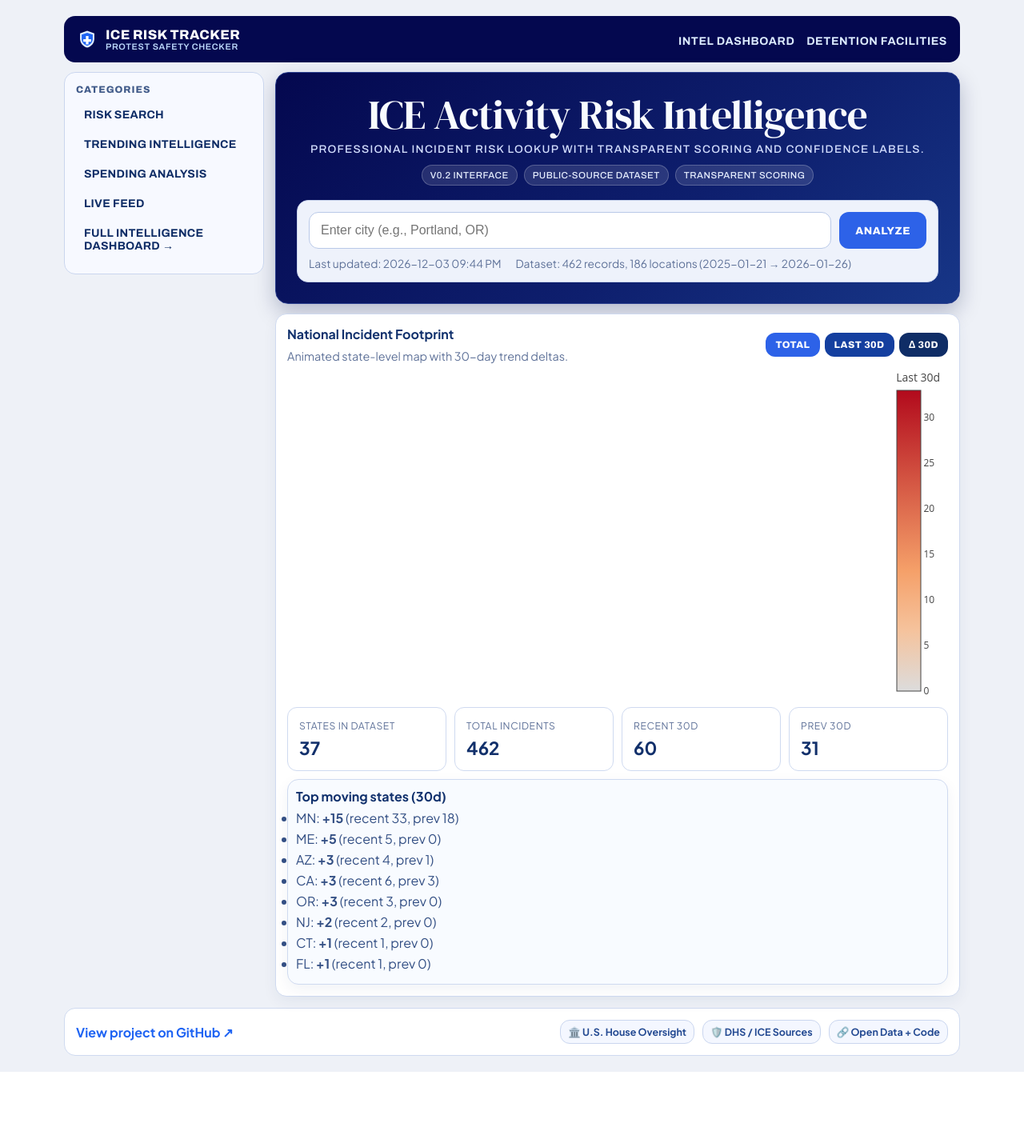
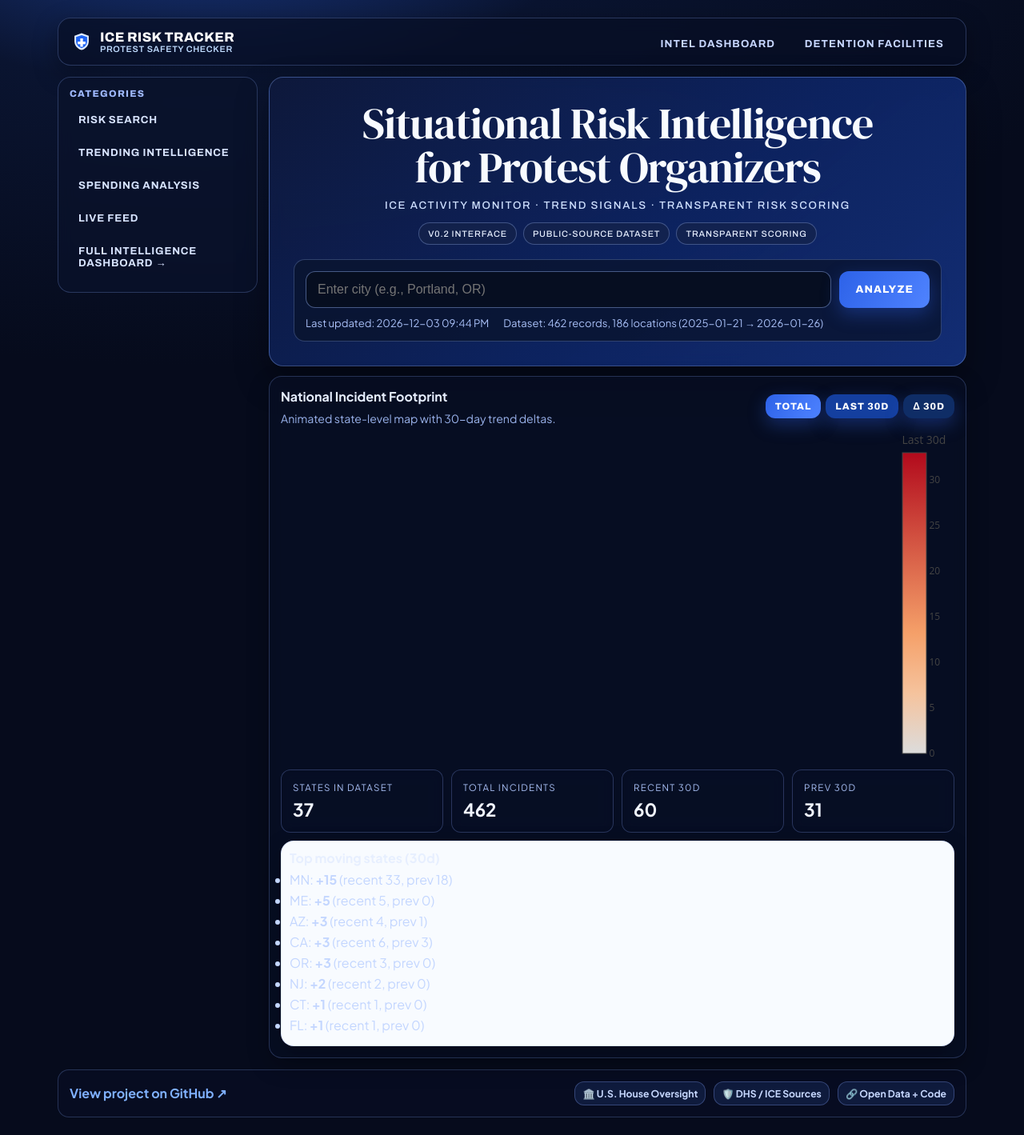
Before and after one commit to jacobarrio/protest-safety-checker, a Flask app: page / in a window 1280 px wide. Shown: the whole page at 80% size. Before the commit the page ends 1340 px from the top, so only its background shows below. Run offline with Flask 3, Linux system fonts and the light colour scheme; some libraries are stand-ins or nearby versions.

Commit message:
Apply premium dark UI polish and professional hero styling

```diff
--- a/templates/index.html
+++ b/templates/index.html
@@ -12,65 +12,65 @@
   <link href="https://fonts.googleapis.com/css2?family=DM+Serif+Display:ital@0;1&family=Archivo:wght@500;600;700;800&family=Plus+Jakarta+Sans:wght@400;500;600;700&display=swap" rel="stylesheet">
   <style>
     *{box-sizing:border-box;margin:0;padding:0}
-    body{font-family:"Plus Jakarta Sans",system-ui,sans-serif;background:#eef1f7;color:#10254d}
-    .wrap{max-width:1160px;margin:0 auto;padding:20px}
+    body{font-family:"Plus Jakarta Sans",system-ui,sans-serif;background:radial-gradient(1200px 600px at 20% -10%, #1d3f91 0%, #0a1430 42%, #060b1c 100%);color:#dbe7ff;min-height:100vh}
+    .wrap{max-width:1180px;margin:0 auto;padding:22px}
 
-    .topbar{display:flex;justify-content:space-between;align-items:center;background:#04084f;color:#fff;border-radius:14px;padding:14px 16px;margin-bottom:12px}
+    .topbar{display:flex;justify-content:space-between;align-items:center;background:rgba(8,15,37,.72);backdrop-filter:blur(10px);color:#fff;border-radius:16px;padding:14px 16px;margin-bottom:14px;border:1px solid rgba(140,170,255,.25);box-shadow:0 10px 30px rgba(0,0,0,.35)}
     .brand{display:flex;align-items:center;gap:10px;font-family:Archivo, sans-serif;font-size:1.04rem;font-weight:800;letter-spacing:.02em}
     .brand svg{width:26px;height:26px;display:block}
     .brand small{display:block;font-size:.68rem;font-weight:600;color:#bfdbfe;letter-spacing:.06em;text-transform:uppercase}
-    .topnav a{color:#dbeafe;text-decoration:none;font-family:Archivo,sans-serif;font-weight:700;font-size:.88rem;letter-spacing:.04em;text-transform:uppercase;margin-left:12px}
-    .topnav a:hover{color:#fff;text-decoration:underline}
+    .topnav a{color:#c8d7ff;text-decoration:none;font-family:Archivo,sans-serif;font-weight:700;font-size:.82rem;letter-spacing:.08em;text-transform:uppercase;margin-left:12px;padding:7px 10px;border-radius:999px;border:1px solid transparent}
+    .topnav a:hover{color:#fff;border-color:rgba(140,170,255,.45);background:rgba(45,98,232,.2)}
 
     .layout{display:grid;grid-template-columns:250px 1fr;gap:14px;align-items:start}
-    .sidebar{background:#f7f9ff;border:1px solid #cad6ee;border-radius:14px;padding:14px;height:fit-content;position:sticky;top:14px}
-    .sidebar-title{font-family:Archivo,sans-serif;font-size:.76rem;color:#405a89;font-weight:800;letter-spacing:.08em;text-transform:uppercase;margin-bottom:8px}
-    .side-link{display:block;padding:9px 10px;border-radius:10px;color:#0f2d66;text-decoration:none;font-family:Archivo,sans-serif;font-weight:700;font-size:.88rem;letter-spacing:.02em;text-transform:uppercase;margin-bottom:4px}
-    .side-link:hover{background:#eef4ff}
+    .sidebar{background:rgba(10,18,44,.72);border:1px solid rgba(140,170,255,.25);border-radius:16px;padding:14px;height:fit-content;position:sticky;top:14px;backdrop-filter:blur(10px)}
+    .sidebar-title{font-family:Archivo,sans-serif;font-size:.74rem;color:#9fb9ff;font-weight:800;letter-spacing:.11em;text-transform:uppercase;margin-bottom:8px}
+    .side-link{display:block;padding:10px 10px;border-radius:10px;color:#d8e4ff;text-decoration:none;font-family:Archivo,sans-serif;font-weight:700;font-size:.82rem;letter-spacing:.06em;text-transform:uppercase;margin-bottom:4px;border:1px solid transparent}
+    .side-link:hover{background:rgba(45,98,232,.18);border-color:rgba(140,170,255,.32)}
 
-    .hero{background:linear-gradient(140deg,#04084f 0%,#0e1f6e 60%,#173687 100%);border:1px solid #2a3e8d;border-radius:16px;padding:26px;box-shadow:0 10px 26px rgba(8,20,74,.25)}
-    .title{font-family:"DM Serif Display", serif;font-size:3.2rem;line-height:1.02;font-weight:400;letter-spacing:-0.015em;color:#f8fbff;text-align:center;text-wrap:balance}
-    .sub{margin-top:10px;color:#d3defe;text-align:center;font-family:Archivo,sans-serif;font-size:.86rem;letter-spacing:.09em;text-transform:uppercase}
-    .hero-meta{margin-top:12px;display:flex;justify-content:center;gap:8px;flex-wrap:wrap}
-    .hero-pill{font-size:.72rem;font-family:Archivo,sans-serif;background:rgba(255,255,255,.12);border:1px solid rgba(255,255,255,.22);padding:6px 10px;border-radius:999px;color:#e7efff;letter-spacing:.04em;text-transform:uppercase}
+    .hero{background:linear-gradient(140deg,rgba(14,25,61,.88) 0%,rgba(14,38,104,.88) 56%,rgba(24,59,150,.72) 100%);border:1px solid rgba(148,181,255,.33);border-radius:18px;padding:30px;box-shadow:0 18px 40px rgba(0,0,0,.35);backdrop-filter:blur(10px)}
+    .title{font-family:"DM Serif Display", serif;font-size:3.4rem;line-height:1.01;font-weight:400;letter-spacing:-0.02em;color:#f8fbff;text-align:center;text-wrap:balance}
+    .sub{margin-top:12px;color:#cfe0ff;text-align:center;font-family:Archivo,sans-serif;font-size:.83rem;letter-spacing:.13em;text-transform:uppercase}
+    .hero-meta{margin-top:14px;display:flex;justify-content:center;gap:8px;flex-wrap:wrap}
+    .hero-pill{font-size:.68rem;font-family:Archivo,sans-serif;background:rgba(22,35,74,.72);border:1px solid rgba(163,191,255,.32);padding:7px 11px;border-radius:999px;color:#e7efff;letter-spacing:.08em;text-transform:uppercase}
 
-    .search-card{margin-top:18px;background:#eef2fb;border:1px solid #c8d3ec;border-radius:14px;padding:14px;position:relative}
+    .search-card{margin-top:18px;background:rgba(10,20,46,.78);border:1px solid rgba(148,181,255,.28);border-radius:14px;padding:14px;position:relative}
     .search-row{display:grid;grid-template-columns:1fr auto;gap:10px}
-    input{width:100%;padding:13px 14px;border:1px solid #b9c9e8;border-radius:12px;background:#fff;color:#102a5f;font-size:1rem}
-    button{border:none;border-radius:12px;padding:14px 20px;font-family:Archivo,sans-serif;font-weight:800;letter-spacing:.04em;text-transform:uppercase;background:#2d62e8;color:#fff;cursor:pointer}
-    button:hover{background:#0b4ad0}
+    input{width:100%;padding:13px 14px;border:1px solid rgba(148,181,255,.45);border-radius:12px;background:rgba(7,13,30,.85);color:#e7eeff;font-size:1rem}
+    button{border:none;border-radius:12px;padding:14px 20px;font-family:Archivo,sans-serif;font-weight:800;letter-spacing:.08em;text-transform:uppercase;background:linear-gradient(120deg,#2d62e8,#4f83ff);color:#fff;cursor:pointer;box-shadow:0 8px 22px rgba(45,98,232,.35);transition:transform .18s ease, box-shadow .18s ease}
+    button:hover{transform:translateY(-1px);box-shadow:0 12px 28px rgba(45,98,232,.42)}
     #autocomplete{position:absolute;top:66px;left:14px;right:130px;background:#fff;border:1px solid #bfd0ef;border-radius:12px;max-height:220px;overflow:auto;display:none;z-index:10}
     .autocomplete-item{padding:10px 12px;cursor:pointer;border-bottom:1px solid #edf2fb}
     .autocomplete-item:hover{background:#eff6ff}
-    .meta{display:flex;gap:18px;flex-wrap:wrap;margin-top:10px;color:#5f7299;font-size:.86rem}
+    .meta{display:flex;gap:18px;flex-wrap:wrap;margin-top:10px;color:#a8bff6;font-size:.82rem}
 
     .kpis{display:grid;grid-template-columns:repeat(4,1fr);gap:10px;margin-top:14px}
-    .kpi{background:#fff;border:1px solid #cfdaf0;border-radius:12px;padding:14px}
-    .k{font-size:.76rem;color:#5f7299;text-transform:uppercase;letter-spacing:.05em}
-    .v{font-size:1.4rem;font-weight:800;margin-top:6px;color:#12306b}
+    .kpi{background:rgba(8,15,37,.68);border:1px solid rgba(140,170,255,.26);border-radius:12px;padding:14px;backdrop-filter:blur(8px)}
+    .k{font-size:.72rem;color:#a6bdf2;text-transform:uppercase;letter-spacing:.11em}
+    .v{font-size:1.4rem;font-weight:800;margin-top:6px;color:#f0f5ff}
 
-    .panel{box-shadow:0 6px 18px rgba(18,48,107,0.06);background:#fff;border:1px solid #cfdaf0;border-radius:14px;padding:14px;margin-top:12px}
+    .panel{box-shadow:0 10px 28px rgba(0,0,0,.24);background:rgba(8,15,37,.68);border:1px solid rgba(140,170,255,.24);border-radius:16px;padding:14px;margin-top:12px;backdrop-filter:blur(8px)}
     .map-panel{min-height:460px}
     #usMap{width:100%;height:420px}
-    .panel h3{font-size:1rem;margin-bottom:8px;color:#11316d}
-    .muted{color:#5f7299;font-size:.9rem}
+    .panel h3{font-size:1rem;margin-bottom:8px;color:#e7efff}
+    .muted{color:#9ab3ec;font-size:.88rem}
 
     .risk-box{display:flex;justify-content:space-between;gap:14px;align-items:center}
-    .risk-level{font-size:1.8rem;font-weight:800}
-    .badge{padding:7px 10px;border-radius:999px;border:1px solid #bfd0ef;background:#eff6ff;font-weight:700;font-size:.8rem;color:#1849a9}
+    .risk-level{font-size:1.8rem;font-weight:800;color:#ffffff}
+    .badge{padding:7px 10px;border-radius:999px;border:1px solid rgba(148,181,255,.35);background:rgba(29,78,216,.2);font-weight:700;font-size:.8rem;color:#dbe8ff}
 
-    .drivers li{margin:5px 0;color:#334f84}
-    .incident{border-left:3px solid #1e63f3;background:#f8fbff;padding:10px;border-radius:6px;margin-bottom:8px}
-    .incident .d{font-size:.8rem;color:#5f7299}
-    .incident .t{font-weight:600;margin-top:4px;color:#102a5f}
-    .incident .c{font-size:.84rem;color:#a61b2b;margin-top:4px}
+    .drivers li{margin:5px 0;color:#c3d6ff}
+    .incident{border-left:3px solid #4f83ff;background:rgba(10,20,46,.72);padding:10px;border-radius:6px;margin-bottom:8px}
+    .incident .d{font-size:.8rem;color:#98b0e6}
+    .incident .t{font-weight:600;margin-top:4px;color:#f0f5ff}
+    .incident .c{font-size:.84rem;color:#ff8ea2;margin-top:4px}
 
-    .site-footer{margin-top:14px;background:#fff;border:1px solid #cfdaf0;border-radius:14px;padding:14px}
+    .site-footer{margin-top:14px;background:rgba(8,15,37,.64);border:1px solid rgba(140,170,255,.24);border-radius:14px;padding:14px}
     .footer-row{display:flex;justify-content:space-between;gap:12px;flex-wrap:wrap;align-items:center}
     .source-logos{display:flex;gap:10px;align-items:center;flex-wrap:wrap}
-    .source-logo{display:flex;align-items:center;gap:8px;border:1px solid #cad6ef;border-radius:12px;padding:6px 9px;background:#f4f7ff}
-    .source-logo span{font-size:.78rem;color:#244a92;font-weight:700}
-    .github-link{color:#1e63f3;text-decoration:none;font-weight:700}
+    .source-logo{display:flex;align-items:center;gap:8px;border:1px solid rgba(140,170,255,.3);border-radius:12px;padding:6px 9px;background:rgba(20,36,77,.65)}
+    .source-logo span{font-size:.76rem;color:#c7d8ff;font-weight:700}
+    .github-link{color:#7fb0ff;text-decoration:none;font-weight:700}
 
     .loading,.error{margin-top:10px;padding:14px;border-radius:12px}
     .loading{background:#eef4ff;color:#17429f}
@@ -113,8 +113,8 @@
 
       <div>
     <div class="hero" id="search">
-      <div class="title">ICE Activity Risk Intelligence</div>
-      <div class="sub">Professional incident risk lookup with transparent scoring and confidence labels.</div>
+      <div class="title">Situational Risk Intelligence for Protest Organizers</div>
+      <div class="sub">ICE Activity Monitor · Trend Signals · Transparent Risk Scoring</div>
       <div class="hero-meta">
         <span class="hero-pill">v0.2 Interface</span>
         <span class="hero-pill">Public-source dataset</span>
```
